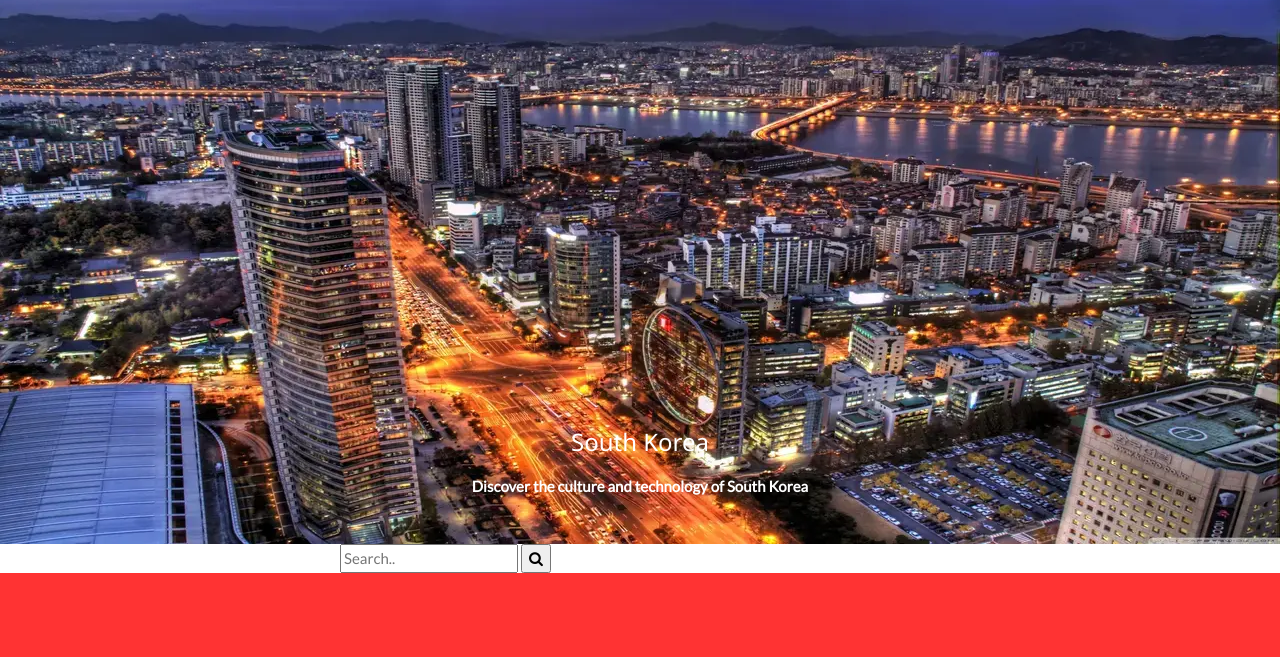
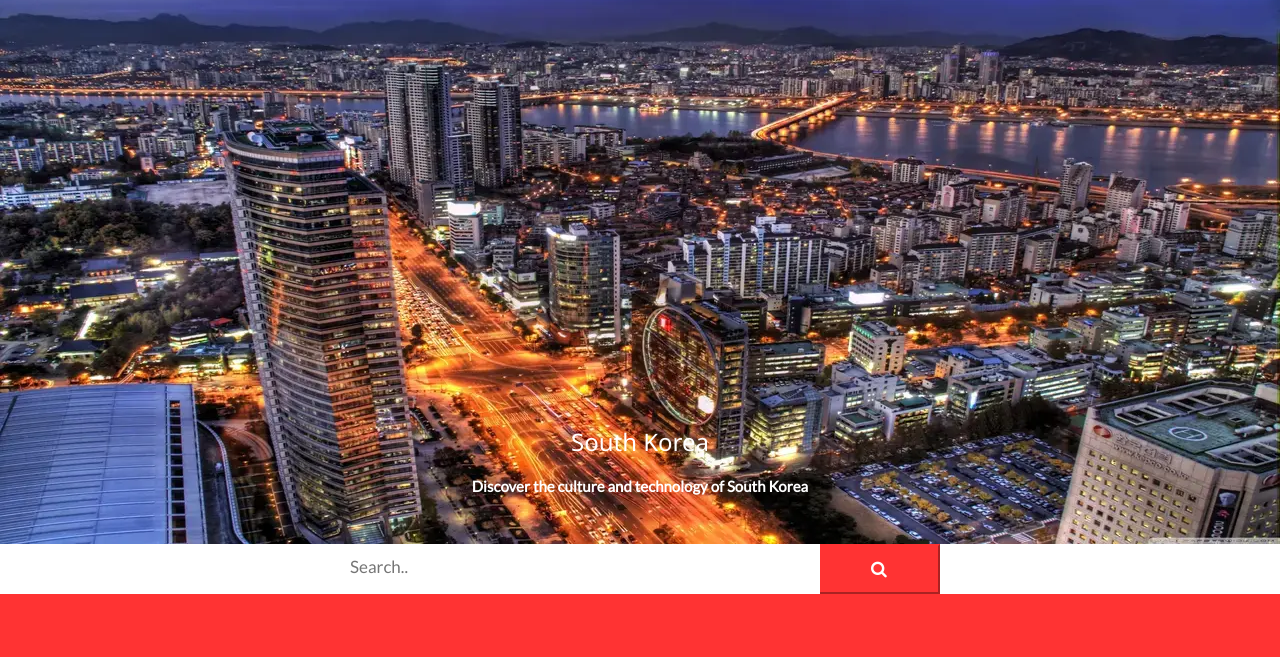
Before and after one commit to Xelqi/SGM2-Assignment, a plain HTML site: page Chinese Website.md/index.html in a window 1280 px wide. Shown: the part 69-726 px from the top of the page. Drawn offline with Linux system fonts and the light colour scheme.

Commit message:
Update site.css

```diff
--- a/Chinese Website.md/static/site.css
+++ b/Chinese Website.md/static/site.css
@@ -242,13 +242,38 @@
 .w3-border-pale-red,.w3-hover-border-pale-red:hover{border-color:#ffe7e7!important}.w3-border-pale-green,.w3-hover-border-pale-green:hover{border-color:#e7ffe7!important}
 .w3-border-pale-yellow,.w3-hover-border-pale-yellow:hover{border-color:#ffffcc!important}.w3-border-pale-blue,.w3-hover-border-pale-blue:hover{border-color:#e7ffff!important}
 
-.bottom-left {
-  position: absolute;
-  bottom: 8px;
-  left: 16px;
+* {
+  box-sizing: border-box;
 }
-.container {
-  position: relative;
-  text-align: center;
+
+form.example input[type=text] {
+  padding: 10px;
+  font-size: 17px;
+  border: 1px gray;
+  float: left;
+  width: 80%;
+  background: #fff;
+}
+
+form.example button {
+  float: left;
+  width: 20%;
+  padding: 10px;
+  background: #ff3333;
   color: white;
+  font-size: 17px;
+  border-color: #ff3333;
+  border-left: none;
+  cursor: pointer;
 }
+
+form.example button:hover {
+  background: #ffcccc;
+  border-color: #ffcccc;
+}
+
+form.example::after {
+  content: "";
+  clear: both;
+  display: table;
+}
```
